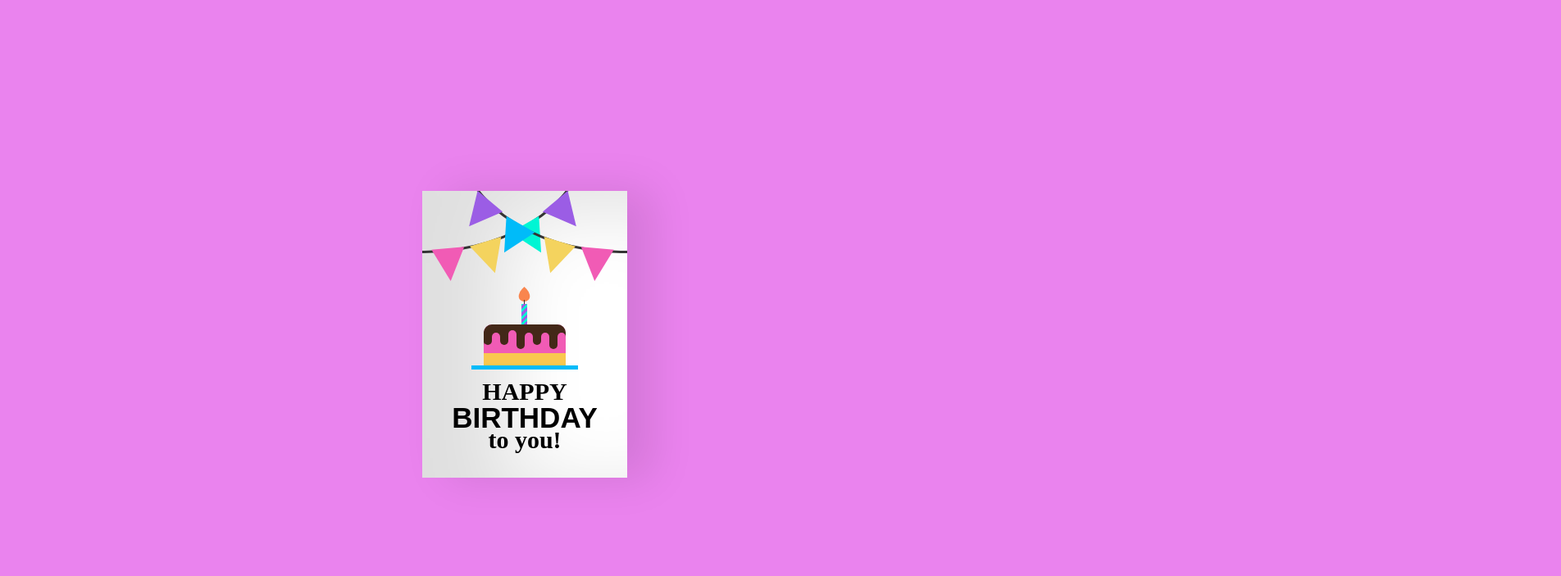
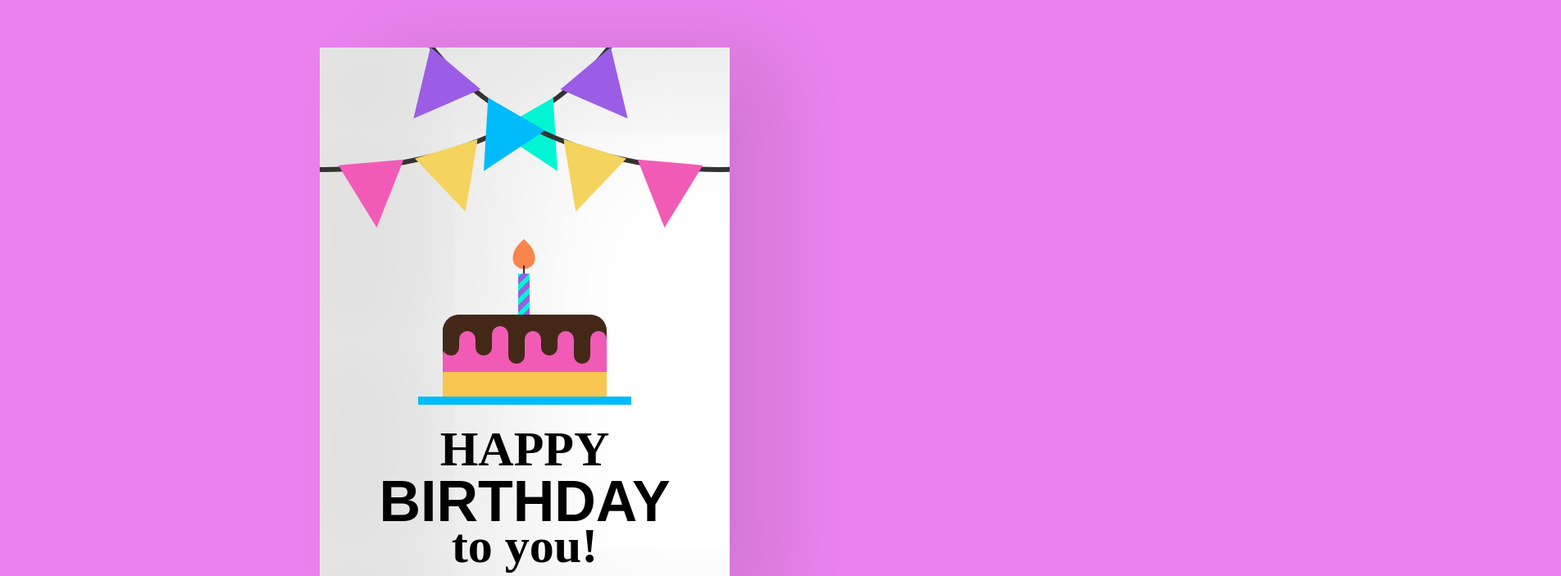
Before and after one commit to CIALDEKITSU/birthday, a plain HTML site: page index.html in a window 1280 px wide. Shown: the top 703 px of the page at 82% size, 1904 px wide, since content can reach past the window. Drawn offline with Linux system fonts and the light colour scheme.

Commit message:
cardss.css

```diff
--- a/cardss.css
+++ b/cardss.css
@@ -4,7 +4,7 @@ body {
     justify-content: center;
     height:100vh;
     animation: bgcolor infinite 20s;
-
+    transform: scale(2.00);
   }
 
 
```
